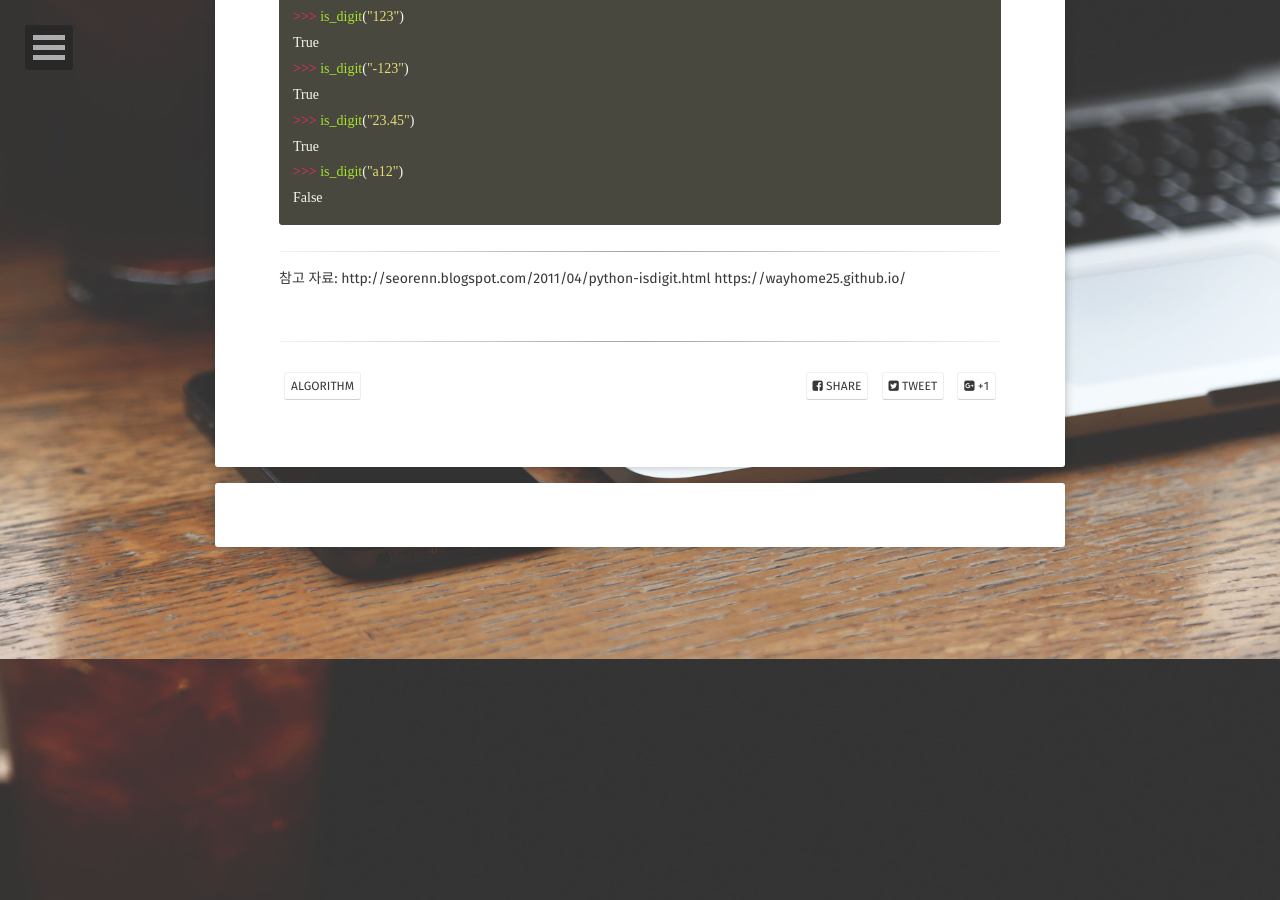
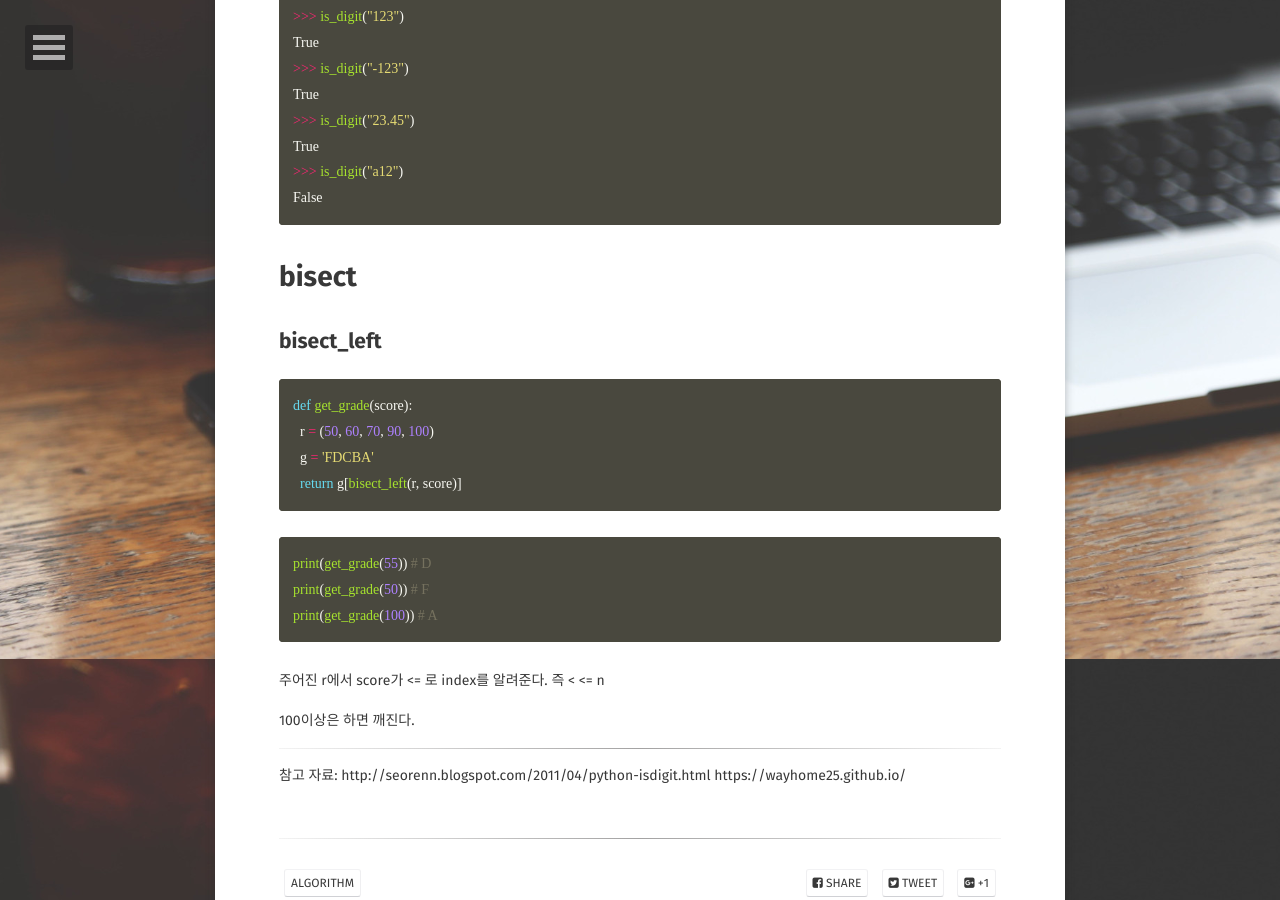
Before and after one commit to JoosJuliet/joosjuliet.github.io, a Jekyll site: the page built from _posts/2018-08-02-confusing_prblem_when_i_solved_algorithm_with_python.md, in a window 1280 px wide and 900 px high, scrolled down 8341 px. Built offline with Jekyll 4.4.1, drawn with Linux system fonts in a browser that asks for light colours; some web fonts are replaced.

Commit message:
add bisect_left

````diff
--- a/_posts/2018-08-02-confusing_prblem_when_i_solved_algorithm_with_python.md
+++ b/_posts/2018-08-02-confusing_prblem_when_i_solved_algorithm_with_python.md
@@ -339,6 +339,30 @@ True
 False
 ```
 
+# bisect
+
+## bisect_left
+
+``` python
+def get_grade(score):
+  r = (50, 60, 70, 90, 100)
+  g = 'FDCBA'
+  return g[bisect_left(r, score)]
+```
+
+``` python
+print(get_grade(55)) # D
+print(get_grade(50)) # F
+print(get_grade(100)) # A
+```
+
+주어진 r에서 score가 <= 로 index를 알려준다.
+즉 < <= n
+
+100이상은 하면 깨진다.
+
+
+
 
 -------
 참고 자료:
````
